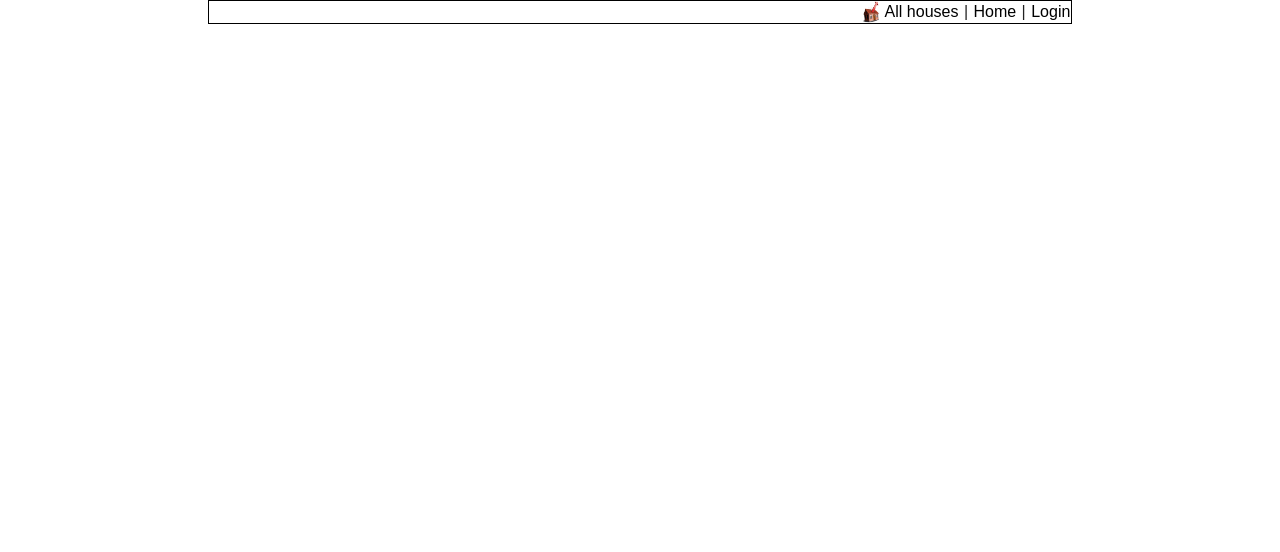
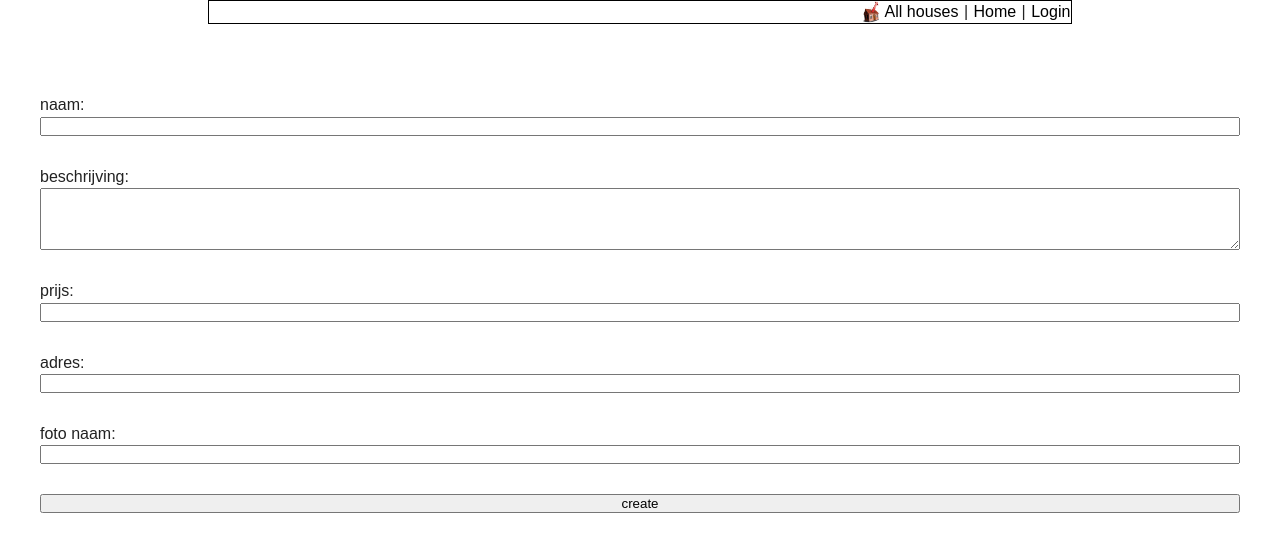
Before and after one commit to JorisdeVos/Reserveren, a PHP site: page /reserveren/admin/create.php in a window 1280 px wide. Shown: the top 552 px of the page. Run offline with PHP 8.4, Linux system fonts and the light colour scheme.

Commit message:
added create page

```diff
--- a/admin/create.php
+++ b/admin/create.php
@@ -22,7 +22,34 @@ session_start();
 		<?php require_once'../header.php'; ?>
 	</header>
 	<main>
-
+		<form action="../backend/tasksController.php" method="POST">
+            <div class="editForm">
+                <input type="hidden" name="action" value="create">
+                <div class="question">
+                    <label for="name">naam:</label>
+                    <input type="text" name="name" id="name">
+                </div>
+                <div class="question">
+                    <label for="description">beschrijving:</label>
+                    <textarea type="text" cols="50" rows="4" name="description" id="description"></textarea>
+                </div>
+                <div class="question">
+                    <label for="price">prijs:</label>
+                    <input type="number" name="price" id="price"/>
+                </div>
+                <div class="question">
+                    <label for="address">adres:</label>
+                    <input type="text" name="address" id="address">
+                </div>
+                <div class="question">
+                    <label for="image">foto naam:</label>
+                    <input type="text" name="image" id="image">
+                </div>
+                <div class="question">
+                <input type="submit" value="create">
+                </div>
+            </div>
+        </form>
 	</main>
 	<footer>
 		<?php require_once'../footer.php'; ?>
```
